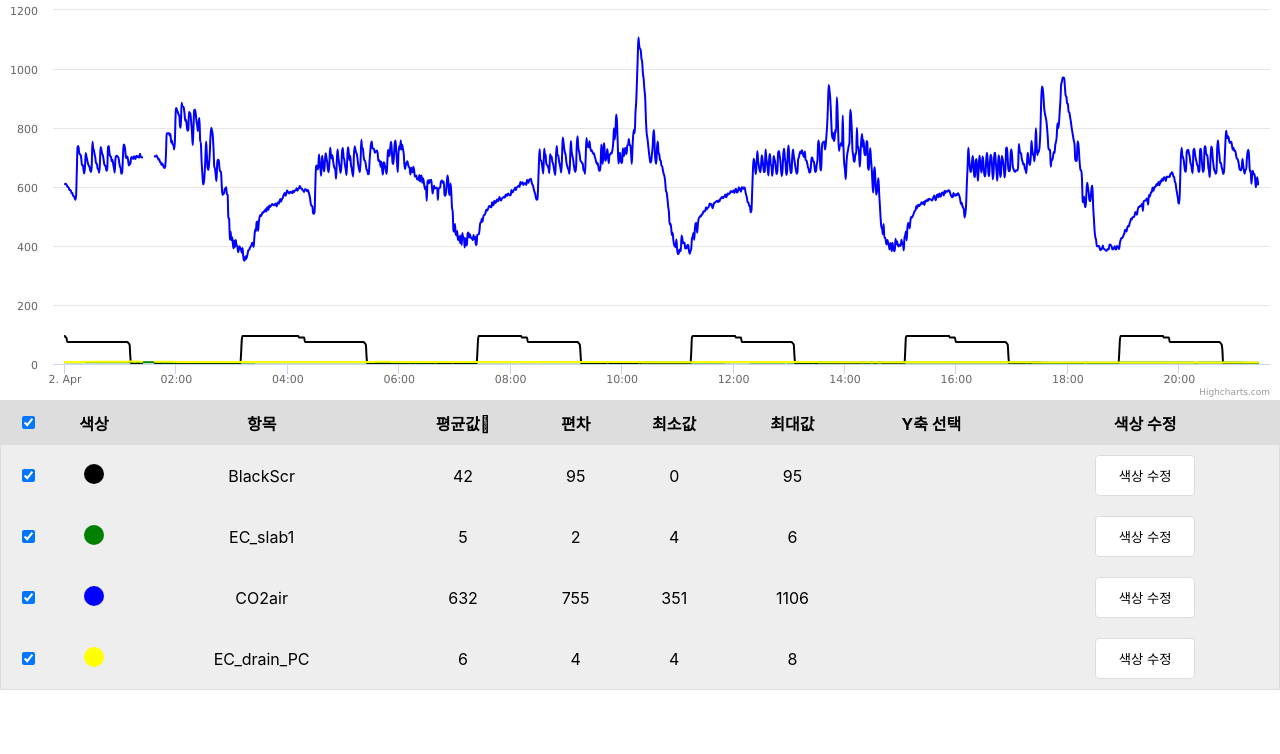
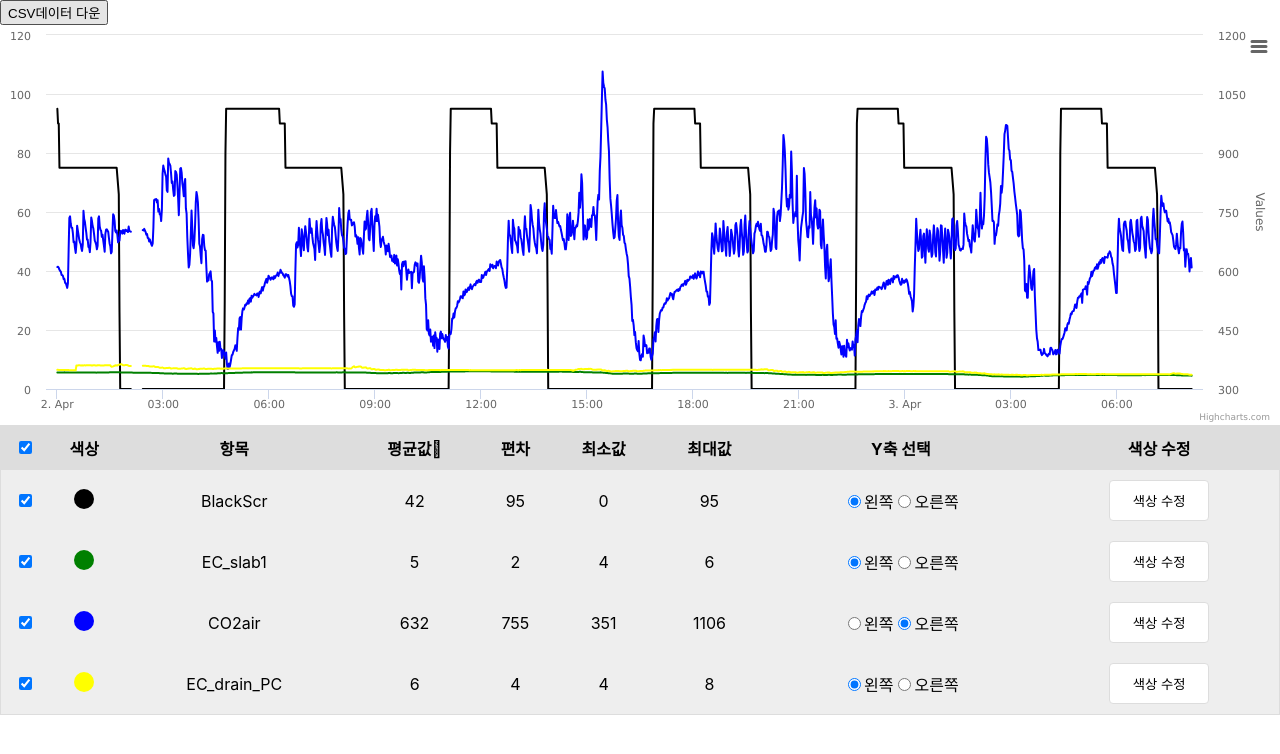
Before and after one commit to rlatmdgns/Highchart, a React (Create React App) app: page / in a window 1280 px wide. Shown: the top 754 px of the page. Built offline with nearby package versions, Linux system fonts and the light colour scheme.

Commit message:
[FEATURE]y축 왼쪽, 오른쪽 기준 기능 추가

```diff
--- a/src/App.js
+++ b/src/App.js
@@ -17,8 +17,6 @@ function App() {
   useEffect(() => {
     getData();
   }, []);
-
-
   return (
     <div className="App">
       <HighCharts />
--- a/src/actions/index.js
+++ b/src/actions/index.js
@@ -1,6 +1,7 @@
 export const LOAD_CHART_DATA = "LOAD_CHART_DATA";
 export const SET_SERIES = "SET_SERIES";
 export const COLOR_CHANGE = "COLOR_CHANGE";
+export const Y_AXIS_CHANGE = "Y_AXIS_CHANGE";
 
 export const loadChartData = (data) => ({
   type:LOAD_CHART_DATA,
@@ -17,3 +18,9 @@ export const colorChange = (data) => ({
   type:COLOR_CHANGE,
   data
 })
+
+
+export const yAxisChange = (data) => ({
+  type:Y_AXIS_CHANGE,
+  data
+})
--- a/src/components/Chart/Chart.js
+++ b/src/components/Chart/Chart.js
@@ -1,13 +1,17 @@
-import React, { useEffect, useState } from "react";
-import Highcharts from "highcharts";
+import React, { useEffect, useRef, useState } from "react";
+import * as Highcharts from "highcharts";
 import HighchartsReact from "highcharts-react-official";
 import { useDispatch, useSelector } from "react-redux";
 import { setSeries } from "../../actions";
 import ChartTable from "../ChartTable/ChartTable";
+require("highcharts/modules/exporting")(Highcharts);
+require("highcharts/modules/export-data")(Highcharts);
 const Chart = () => {
   const { chartData, dataSet, startDate } = useSelector((state) => state.chart);
+  console.log(chartData);
   const dispatch = useDispatch();
   const [checkItems, setCheckItems] = useState([]);
+  const chart = useRef();
 
   const LabelData = (label) => {
     const LabelDataArr = chartData.map((data) => {
@@ -49,7 +53,7 @@ const Chart = () => {
       timezoneOffset: 5 * 60,
     },
     chart: {
-      type: "spline",
+      type: "line",
       scrollablePlotArea: {
         minWidth: 600,
         scrollPositionX: 1,
@@ -68,19 +72,25 @@ const Chart = () => {
       labels: {
         overflow: "justify",
       },
+      crosshair: true
     },
-    yAxis: {
-      title: {
-        text: "",
+    yAxis: [
+      {
+        title: {
+          text: "",
+        },
       },
-    },
+      {
+        opposite: true,
+      },
+    ],
     legend: {
       enabled: false,
     },
     plotOptions: {
       series: {
         pointStart: Date.UTC(2010, 3, 2),
-        pointInterval: 48000, // one day
+        pointInterval: 72000, // one day
         events: {
           hide: function (e) {
             handleSingleCheck(e.target.visible, e.target.index, options);
@@ -128,6 +138,7 @@ const Chart = () => {
     const totalData = [
       {
         name: "BlackScr",
+        yAxis: 0,
         data: LabelData("BlackScr"),
         color: "#000",
         average: averageValue(LabelData("BlackScr")),
@@ -137,6 +148,7 @@ const Chart = () => {
       },
       {
         name: "EC_slab1",
+        yAxis: 0,
         data: LabelData("EC_slab1"),
         color: "green",
         average: averageValue(LabelData("EC_slab1")),
@@ -146,15 +158,18 @@ const Chart = () => {
       },
       {
         name: "CO2air",
+        yAxis: 1,
         data: LabelData("CO2air"),
         color: "blue",
         average: averageValue(LabelData("CO2air")),
         min: minValue(LabelData("CO2air")),
         max: maxValue(LabelData("CO2air")),
         deviation: deviationValue(LabelData("CO2air")),
+        zoneAxis: "y",
       },
       {
         name: "EC_drain_PC",
+        yAxis: 0,
         data: LabelData("EC_drain_PC"),
         color: "yellow",
         average: averageValue(LabelData("EC_drain_PC")),
@@ -168,9 +183,17 @@ const Chart = () => {
     dataSet.map((v, i) => (ids[i] = i));
     setCheckItems(ids);
   }, [chartData]);
+  const downloadCSV = () => {
+    if (chart && chart.current && chart.current.chart) {
+      chart.current.chart.downloadCSV();
+    }
+  };
   return (
     <div>
-      <HighchartsReact highcharts={Highcharts} options={options} />
+      <button type="button" onClick={downloadCSV}>
+        CSV데이터 다운
+      </button>
+      <HighchartsReact ref={chart} highcharts={Highcharts} options={options} />
       <ChartTable
         series={dataSet}
         handleSingleCheck={handleSingleCheck}
--- a/src/components/ColorPicker/ColorPicker.js
+++ b/src/components/ColorPicker/ColorPicker.js
@@ -1,11 +1,11 @@
 import React, { useState, useEffect } from "react";
-import { TwitterPicker } from "react-color";
+import { SwatchesPicker } from "react-color";
 import { useSelector } from "react-redux";
 import { useDispatch } from "react-redux";
 import { colorChange } from "../../actions";
 import styled from "styled-components";
 
-const ColorPicker = ({ color, index }) => {
+const ColorPicker = ({ color, index, name }) => {
   const dispatch = useDispatch();
   const { colorChangeDone } = useSelector((state) => state.chart);
   const [displayColorPicker, setDisplayColorPickerate] = useState(false);
@@ -16,29 +16,26 @@ const ColorPicker = ({ color, index }) => {
       setDisplayColorPickerate(true);
     } else setDisplayColorPickerate(false);
   };
-
-  const onChangeHexCode = (hexcode) => {
-    setColorHexCode(hexcode);
-    dispatch(colorChange({ colorHexCode, index }));
-  };
-
   useEffect(() => {
     if (colorChangeDone) {
       setDisplayColorPickerate(false);
     }
-  }, [colorHexCode, colorChangeDone]);
+    dispatch(colorChange({ colorHexCode, name }));
+  }, [colorChangeDone, colorHexCode]);
+
   const Wrapper = styled.div`
     position: relative;
   `;
   const PickerWrapper = styled.div`
-  position: absolute;
-  left:140px;
-  z-index: 100;
+    position: absolute;
+    top:40px;
+    right:0;
+    z-index: 100;
   `;
   const ColorButton = styled.button`
     background: #fff;
     width: 100px;
-    padding:10px 0;
+    padding: 10px 0;
     border-radius: 4px;
     border: 1px solid #ddd;
   `;
@@ -49,7 +46,7 @@ const ColorPicker = ({ color, index }) => {
       </ColorButton>
       {displayColorPicker && (
         <PickerWrapper>
-          <TwitterPicker color={colorHexCode} onChange={(e) => onChangeHexCode(e.hex)} />
+          <SwatchesPicker color={colorHexCode} onChange={(e) => setColorHexCode(e.hex)} />
         </PickerWrapper>
       )}
     </Wrapper>
--- a/src/components/chartTable/ChartTable.js
+++ b/src/components/chartTable/ChartTable.js
@@ -1,7 +1,13 @@
 import React, { useState } from "react";
+import { useDispatch } from "react-redux";
+import { yAxisChange } from "../../actions";
 import { ColorPicker } from "../ColorPicker";
 import { Table, Thead, Tbody, ColorPickerWrapper, Symbol } from "./styles";
 const ChartTable = ({ options, series, handleSingleCheck, checkItems, handleAllCheck }) => {
+  const dispatch = useDispatch();
+  const onChangeYaxis = (name, value) => {
+    dispatch(yAxisChange({ name, value }));
+  };
   return (
     <div>
       <Table>
@@ -27,6 +33,7 @@ const ChartTable = ({ options, series, handleSingleCheck, checkItems, handleAllC
         </Thead>
         <Tbody>
           {series.map((data, index) => {
+            console.log(data);
             return (
               <tr key={index}>
                 <td>
@@ -37,16 +44,39 @@ const ChartTable = ({ options, series, handleSingleCheck, checkItems, handleAllC
                     checked={checkItems.includes(index) ? true : false}
                   />
                 </td>
-                <td key={data.color}><Symbol color={data.color}/></td>
+                <td key={data.color}>
+                  <Symbol color={data.color} />
+                </td>
                 <td key={data.name}>{data.name}</td>
                 <td>{data.average}</td>
                 <td>{data.deviation}</td>
                 <td>{data.min}</td>
                 <td>{data.max}</td>
-                <td></td>
+                <td>
+                  <label>
+                    <input
+                      type="radio"
+                      name={data.name}
+                      id=""
+                      checked={data.yAxis === 0 ? true : false}
+                      onChange={() => onChangeYaxis(data.name, 0)}
+                    />
+                    왼쪽
+                  </label>
+                  <label>
+                    <input
+                      type="radio"
+                      name={data.name}
+                      id=""
+                      checked={data.yAxis === 1 ? true : false}
+                      onChange={() => onChangeYaxis(data.name, 1)}
+                    />
+                    오른쪽
+                  </label>
+                </td>
                 <td>
                   <ColorPickerWrapper>
-                    <ColorPicker color={data.color} index={index} />
+                    <ColorPicker color={data.color} index={index} name={data.name} />
                   </ColorPickerWrapper>
                 </td>
               </tr>
--- a/src/components/chartTable/styles.js
+++ b/src/components/chartTable/styles.js
@@ -1,28 +1,28 @@
-import styled from 'styled-components'
+import styled from "styled-components";
 
-export const Table =  styled.table`
+export const Table = styled.table`
   width: 100%;
   text-align: center;
   border: 1px solid #ddd;
   border-spacing: 0;
-th,td{
+  th,
+  td {
     padding: 10px 0;
   }
-`
-export const Thead =  styled.thead`
+`;
+export const Thead = styled.thead`
   background: #ddd;
-`
-export const Tbody =  styled.tbody`
+`;
+export const Tbody = styled.tbody`
   background: #eee;
+`;
 
-`
-
-export const ColorPickerWrapper =  styled.div`
+export const ColorPickerWrapper = styled.div`
   position: relative;
-`
-export const Symbol =  styled.i`
-  border-radius:50%;
+`;
+export const Symbol = styled.i`
+  border-radius: 50%;
   display: inline-block;
-  padding:10px;
-  background: ${props => props.color};
-`
+  padding: 10px;
+  background: ${(props) => props.color};
+`;
--- a/src/reducers/chart.js
+++ b/src/reducers/chart.js
@@ -1,10 +1,10 @@
-import { LOAD_CHART_DATA, SET_SERIES, COLOR_CHANGE } from "../actions";
+import { LOAD_CHART_DATA, SET_SERIES, COLOR_CHANGE, Y_AXIS_CHANGE} from "../actions";
 
 export const initalState = {
   chartData: [],
   dataSet: [],
   startDate: "",
-  colorChangeDone:false,
+  colorChangeDone: false,
 };
 
 const reducer = (state = initalState, action) => {
@@ -23,10 +23,18 @@ const reducer = (state = initalState, action) => {
     case COLOR_CHANGE: {
       return {
         ...state,
-        dataSet: state.dataSet.map((data, index) =>
-          index === action.data.index ? { ...data, color: action.data.colorHexCode } : data
+        dataSet: state.dataSet.map((data) =>
+          data.name === action.data.name ? { ...data, color: action.data.colorHexCode } : data
         ),
-        colorChangeDone:true,
+        colorChangeDone: true,
+      };
+    }
+    case Y_AXIS_CHANGE: {
+      return {
+        ...state,
+        dataSet: state.dataSet.map((data) =>
+          data.name === action.data.name ? { ...data, yAxis: action.data.value } : data
+        ),
       };
     }
     default:
```
Also changed, not shown: src/config/options.js (added). Lines whose indentation alone changed are shown as unchanged.
